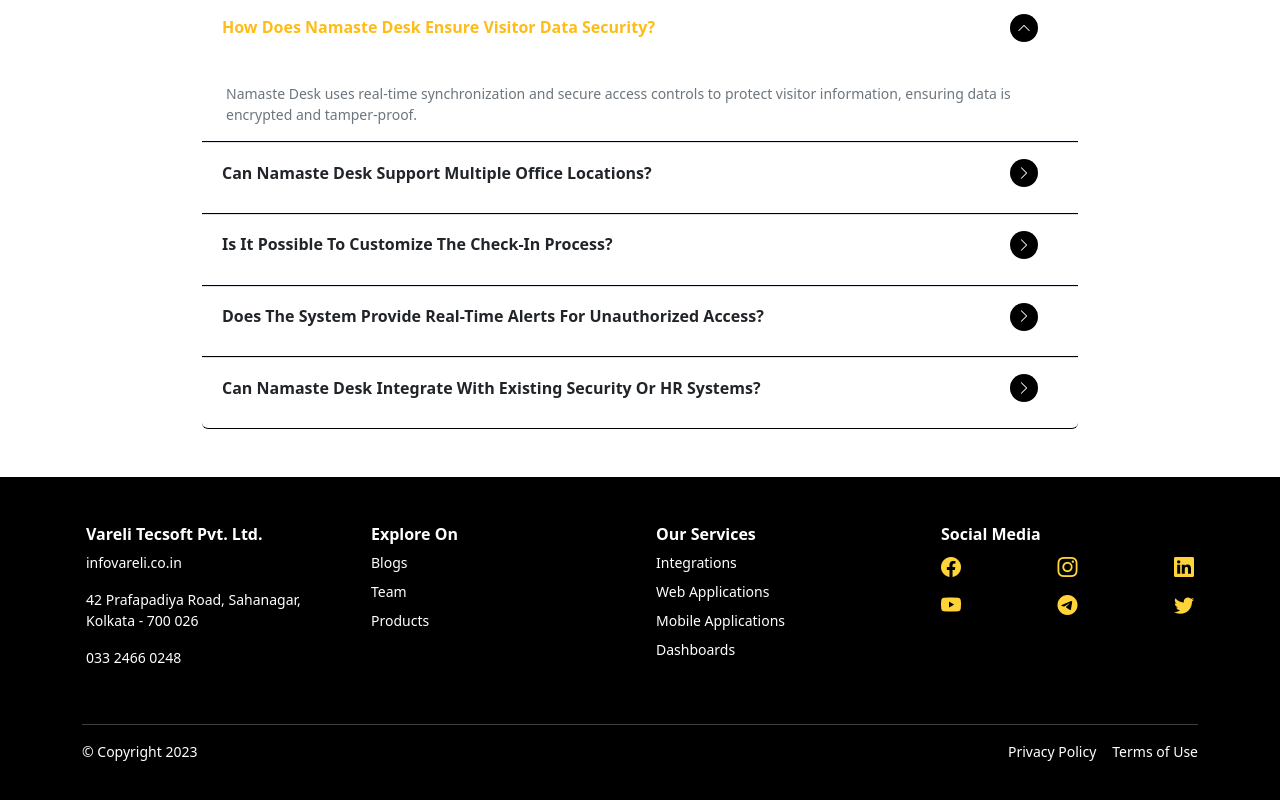
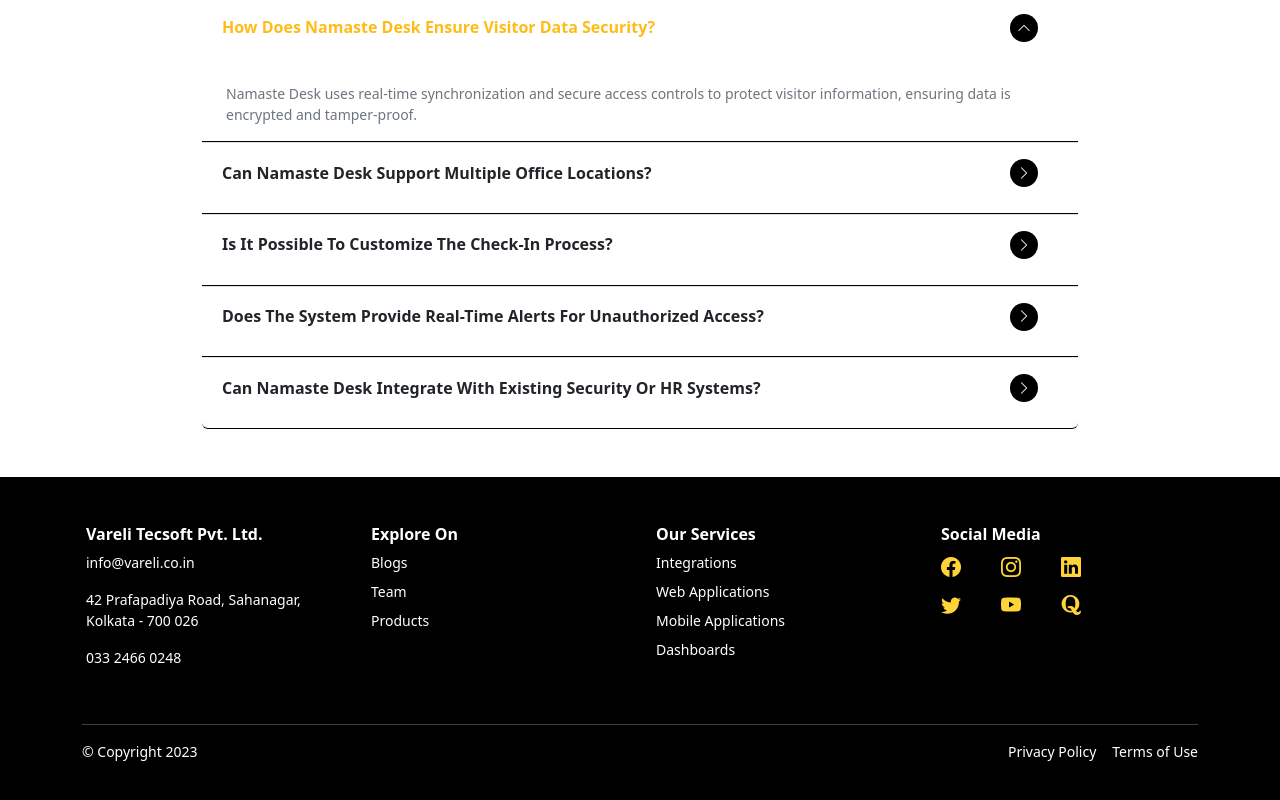
Before and after one commit to rahul04070407/namasteDesk, an Angular app: page / in a window 1280 px wide. Shown: the part 3530-4330 px from the top of the page. Built offline with nearby package versions, Linux system fonts and the light colour scheme.

Commit message:
footer fix

```diff
--- a/src/app/pages/footer/footer.component.html
+++ b/src/app/pages/footer/footer.component.html
@@ -3,7 +3,7 @@
     <div class="row g-4">
       <div class="col-md-3">
         <h6 class="fw-bold">Vareli Tecsoft Pvt. Ltd.</h6>
-        <p class="small">infovareli.co.in</p>
+        <p class="small">{{email}}</p>
         <p class="small">42 Prafapadiya Road, Sahanagar,<br>Kolkata - 700 026</p>
         <p class="small">033 2466 0248</p>
       </div>
@@ -35,9 +35,10 @@
           <a href="#" class="text-white fs-5"><i class="bi bi-linkedin"></i></a>
         </div>
         <div class="d-flex flex-wrap gap-2"> <!-- Reduced gap between icons -->
+          <a href="#" class="text-white fs-5"><i class="bi bi-twitter"></i></a> <!-- Added Twitter Icon -->
           <a href="#" class="text-white fs-5"><i class="bi bi-youtube"></i></a>
-          <a href="#" class="text-white fs-5"><i class="bi bi-telegram"></i></a>
-          <a href="#" class="text-white fs-5"><i class="bi bi-twitter"></i></a> <!-- Added Twitter Icon -->
+          <a href="#" class="text-white fs-5"><i class="bi bi-quora"></i></a>
+
         </div>
       </div>
 
--- a/src/app/pages/footer/footer.component.scss
+++ b/src/app/pages/footer/footer.component.scss
@@ -1165,9 +1165,9 @@ body {
                 }
 
                 .d-flex {
-                    gap: 0.5rem;
-                    flex-wrap: wrap;
-                    justify-content: space-between;
+                    gap: 2.5rem !important;
+                    flex-wrap: wrap !important;
+                    // justify-content: space-between;
 
                     a {
                         font-size: 1.25rem;
--- a/src/app/pages/footer/footer.component.ts
+++ b/src/app/pages/footer/footer.component.ts
@@ -8,5 +8,5 @@ import { Component } from '@angular/core';
   styleUrl: './footer.component.scss'
 })
 export class FooterComponent {
-
+email = 'info@vareli.co.in';
 }
```
